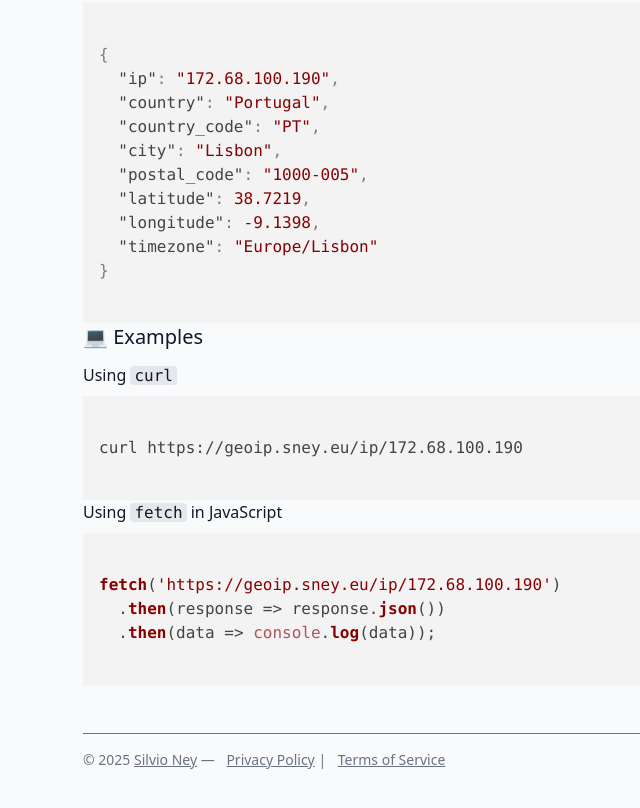
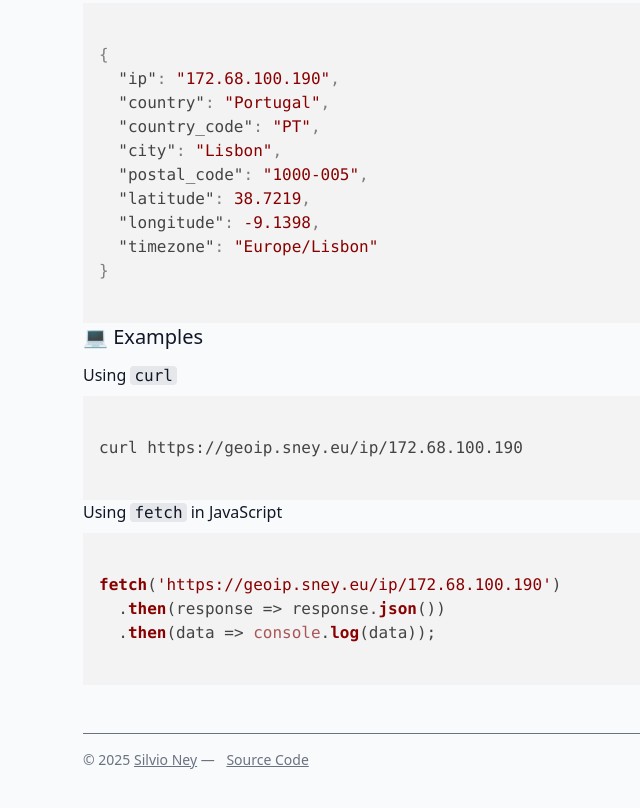
Before and after one commit to sneycampos/go-geoip, a website: page static/index.html in a window 1280 px wide. Shown: the part 745-1553 px from the top of the page, without its empty margins (125-765 px from the left). Drawn offline with nearby package versions, Linux system fonts and the light colour scheme.

Commit message:
update footer in index.html to link to source code repository

```diff
--- a/static/index.html
+++ b/static/index.html
@@ -98,8 +98,7 @@ fetch('https://geoip.sney.eu/ip/172.68.100.190')
 
     <footer class="mt-12 text-sm text-gray-500 border-t pt-4">
         © 2025 <a class="underline" href="https://github.com/sneycampos ">Silvio Ney</a> —
-        <a class="underline ml-2" href="/privacy-policy">Privacy Policy</a> |
-        <a class="underline ml-2" href="/terms">Terms of Service</a>
+        <a class="underline ml-2" href="https://github.com/sneycampos/go-geoip">Source Code</a>
     </footer>
 </div>
 
```
